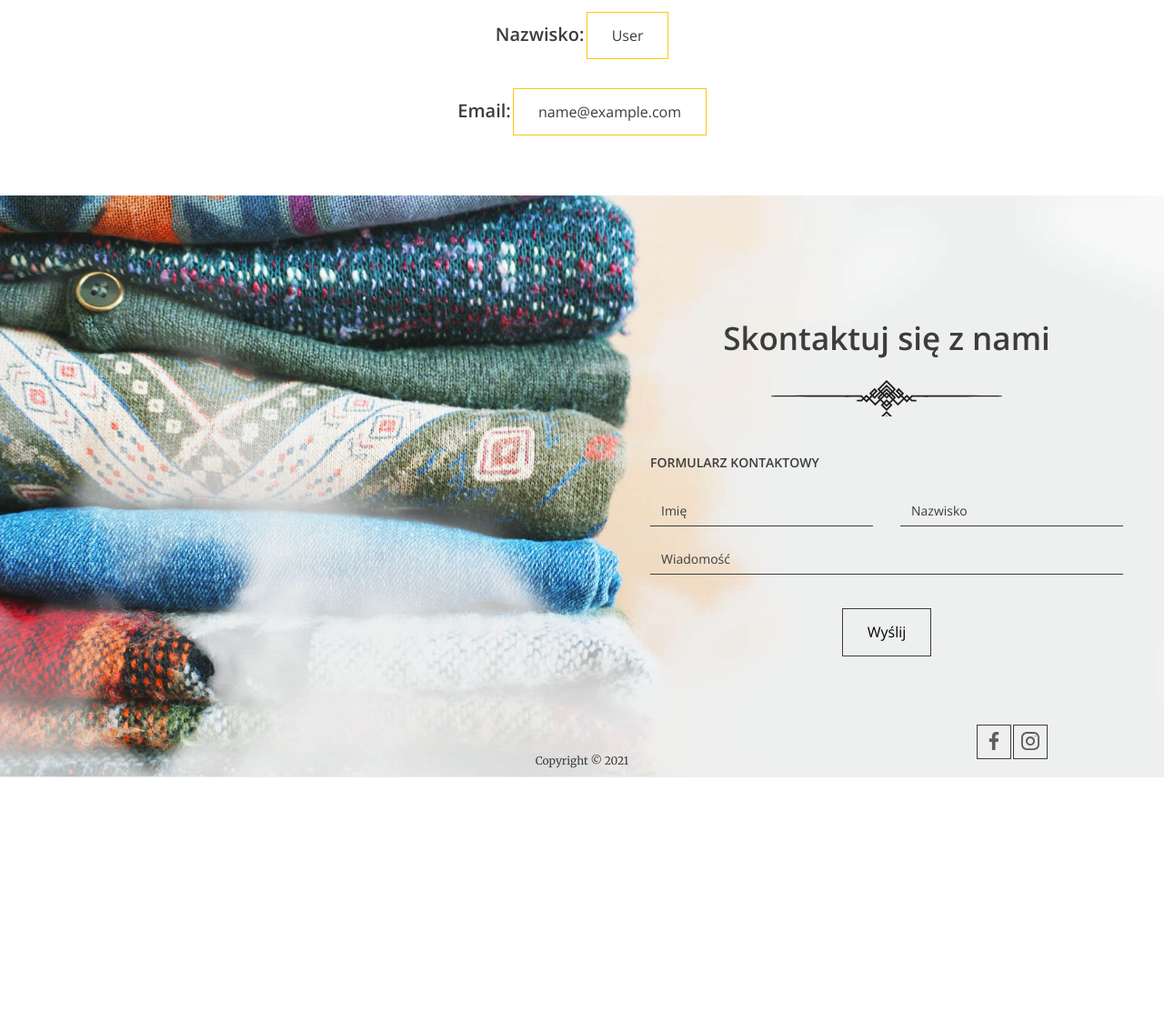
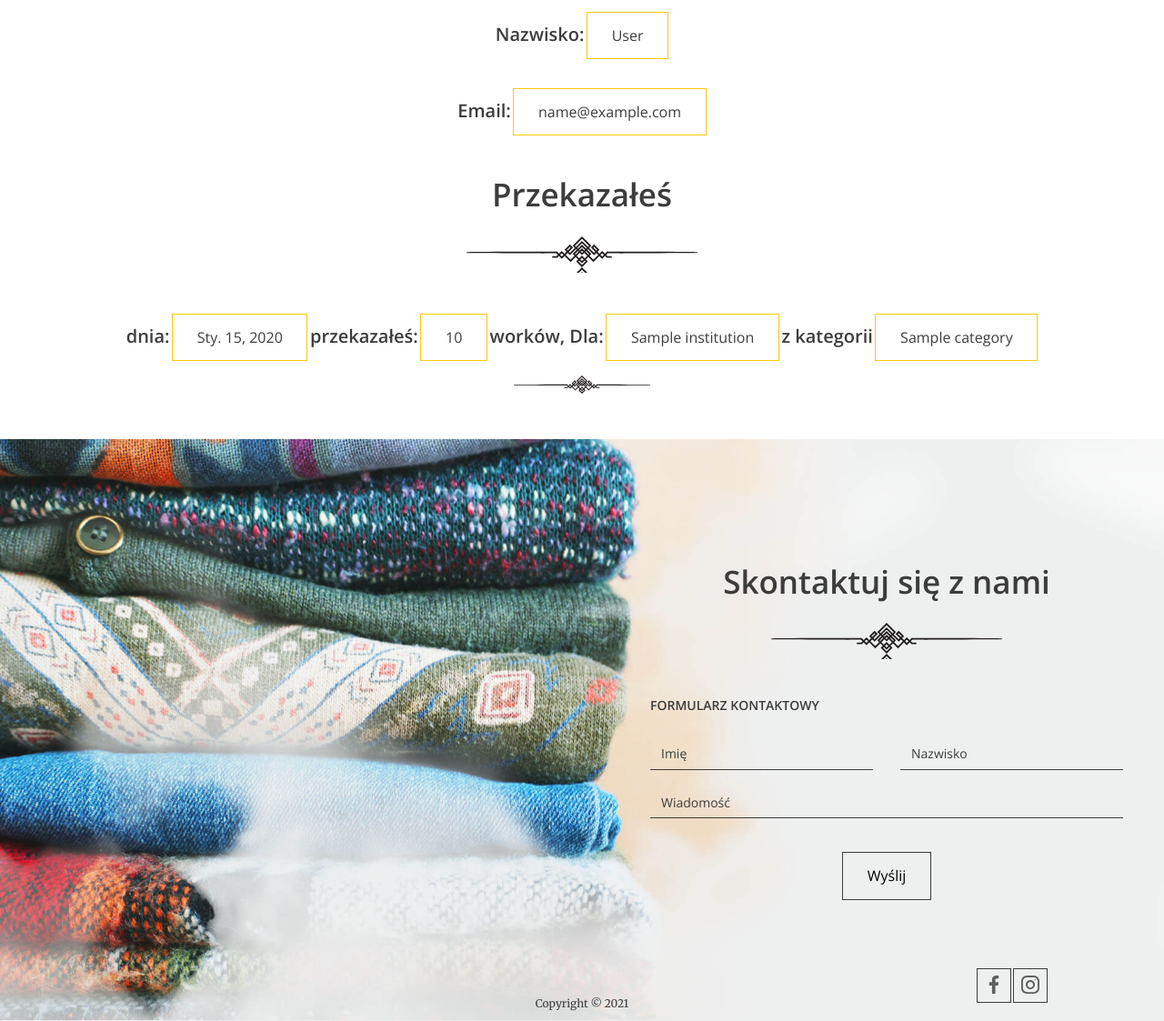
Before and after one commit to rjedel/pass_things_on, a Django app: page /profile/ in a window 1280 px wide. Shown: the part 426-1549 px from the top of the page at 91% size. Before the commit the page ends 1281 px from the top, so only its background shows below. Run offline with Django 3.2, Linux system fonts and the light colour scheme; a user stored in the database is signed in; tables that the repository leaves empty hold one stand-in row (values such as "Sample post").

Commit message:
user donations detail in profile view

```diff
--- a/pass_things_app/templates/pass_things_app/profile.html
+++ b/pass_things_app/templates/pass_things_app/profile.html
@@ -1,5 +1,6 @@
 {% extends 'pass_things_app/base.html' %}
 {% load static %}
+{% load extra_tags %}
 {% block title %}Profil{% endblock title %}
 {% block content %}
     <header>
@@ -19,5 +20,23 @@
             <h1 style="display: inline">Email:</h1>
             <p class="btn btn--highlighted">{{ user.get_username }}</p>
         </div>
+        {% if user_donations %}
+            <h2>Przekazałeś</h2>
+            {% for donation in user_donations %}
+                <div class="form-group">
+                    <h1 style="display: inline">dnia:</h1>
+                    <p class="btn btn--highlighted">{{ donation.pick_up_date }}</p>
+                    <h1 style="display: inline">przekazałeś:</h1>
+                    <p class="btn btn--highlighted">{{ donation.quantity }}</p>
+                    <h1 style="display: inline">worków, Dla:</h1>
+                    <p class="btn btn--highlighted">{{ donation.institution }}</p>
+                    {% if donation.categories.all %}
+                        <h1 style="display: inline">z kategorii</h1>
+                        <p class="btn btn--highlighted">{{ donation.categories.all|categories_str }}</p>
+                    {% endif %}
+                </div>
+                <img src="{% static 'pass_things_app/images/decoration.svg' %}" width="150rem">
+            {% endfor %}
+        {% endif %}
     </section>
 {% endblock content %}
--- a/pass_things_app/views.py
+++ b/pass_things_app/views.py
@@ -142,4 +142,9 @@ class RegisterView(View):
 class ProfileView(LoginRequiredMixin, View):
     def get(self, request):
         user = request.user
-        return render(request, 'pass_things_app/profile.html', {'user': user})
+        user_donations = Donation.objects.filter(user=user)
+        ctx = {
+            'user': user,
+            'user_donations': user_donations,
+        }
+        return render(request, 'pass_things_app/profile.html', context=ctx)
```
